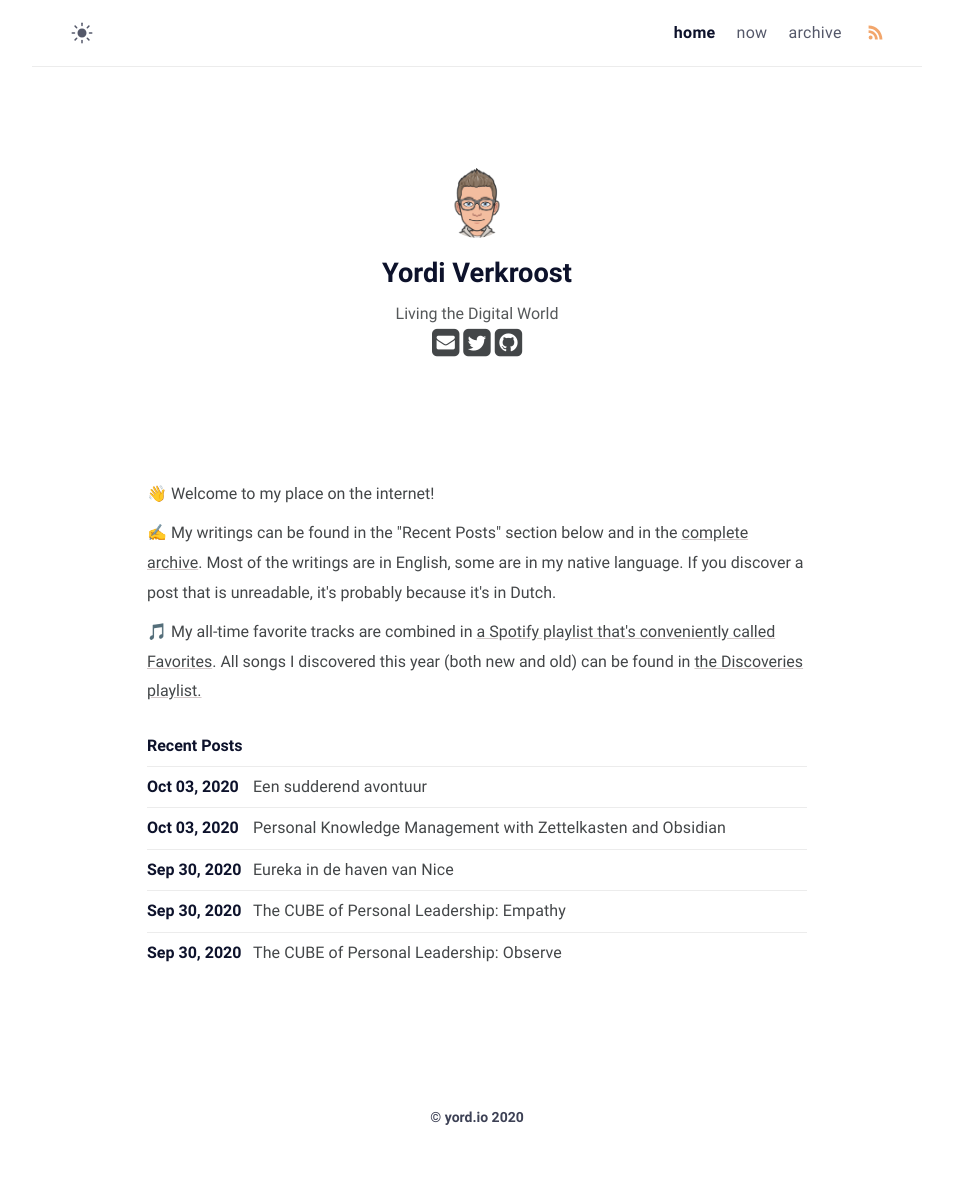
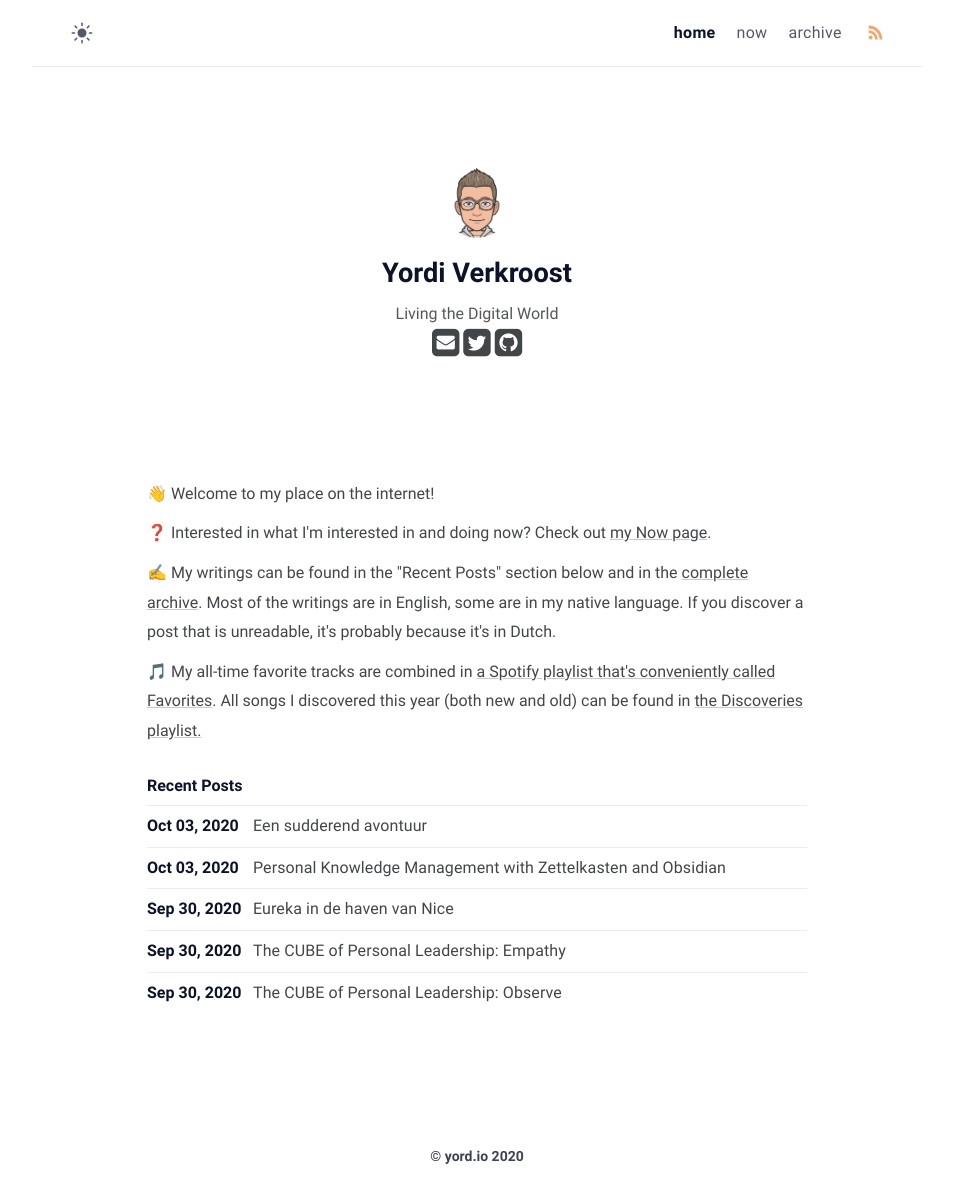
Before and after one commit to heymichal/heymichal.github.io, a Jekyll site: the page built from index.md, in a window 1280 px wide. Shown: the whole page, without its empty margins (163-1116 px from the left). Built offline with Jekyll 4.4.1, drawn with Linux system fonts in a browser that asks for light colours; before the commit the page ends 1163 px from its top, so only the background shows below that.

Commit message:
Add reference to 'now' page on home page

```diff
--- a/_includes/about.html
+++ b/_includes/about.html
@@ -1,5 +1,7 @@
 <div id="about">
   <p>👋 Welcome to my place on the internet!</p>
+
+  <p>❓ Interested in what I'm interested in and doing now? Check out <a href="{% link now.html %}">my Now page</a>.</p>
 
   <p>✍️ My writings can be found in the "Recent Posts" section below and in the <a href="{% link archive.html %}">complete archive</a>. Most of the writings are in English, some are in my native language. If you discover a post that is unreadable, it's probably because it's in Dutch.</p>
 
```
